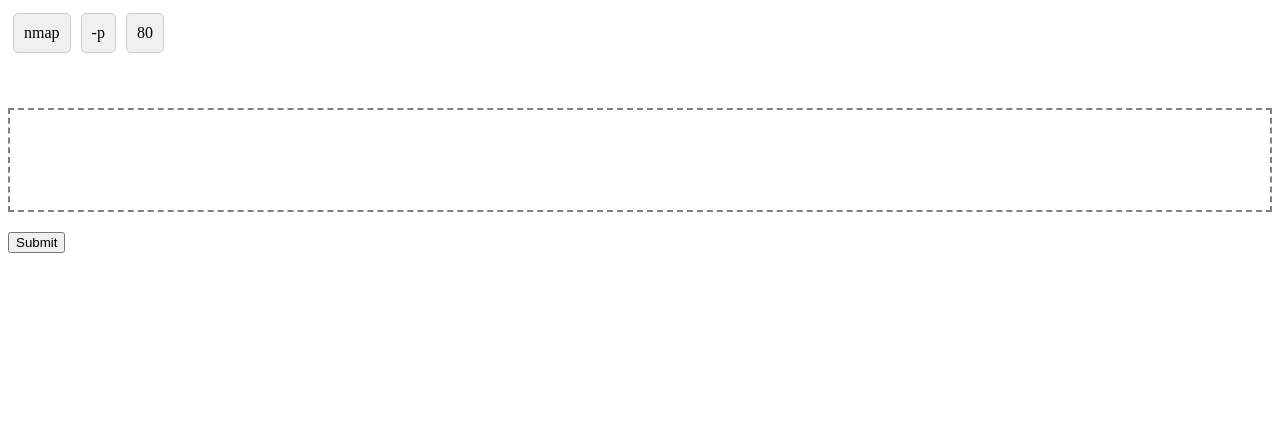
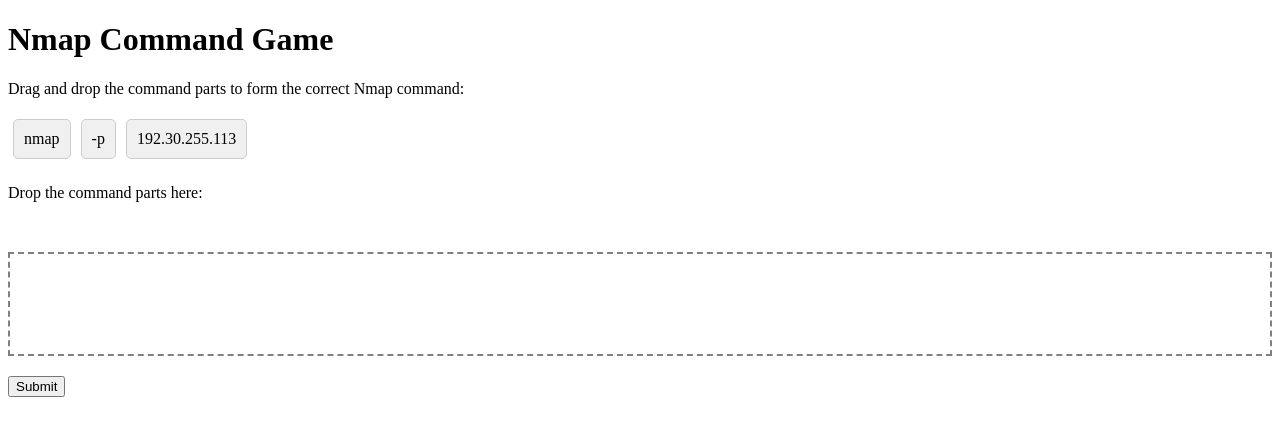
Before and after one commit to Dominic-wells/N-mappy, a plain HTML site: page index.html in a window 1280 px wide. Drawn offline with Linux system fonts and the light colour scheme.

Commit message:
Add js and p tags

```diff
--- a/index.html
+++ b/index.html
@@ -15,20 +15,22 @@
 </head>
 
 <body>
+    <h1>Nmap Command Game</h1>
+
+    <p>Drag and drop the command parts to form the correct Nmap command:</p>
     <div id="commands">
-        <div class="command" draggable="true" id="nmap">nmap</div>
-        <div class="command" draggable="true" id="-p">-p</div>
-        <div class="command" draggable="true" id="80">80</div>
-        <!-- Test:More commands here -->
     </div>
 
-    <div id="drop-zone">
-        <!-- Test:Dropped items will appear here -->
-    </div>
+    <p>Drop the command parts here:</p>
+
+    <div id="drop-zone"></div>
 
     <button id="submit-button">Submit</button>
-    <div id="feedback"></div>
 
+    <p id="feedback"></p>
+
+    <!--Custom JS-->
+    <script src="assets/js/game.js"></script>
 </body>
 
 </html>
```
